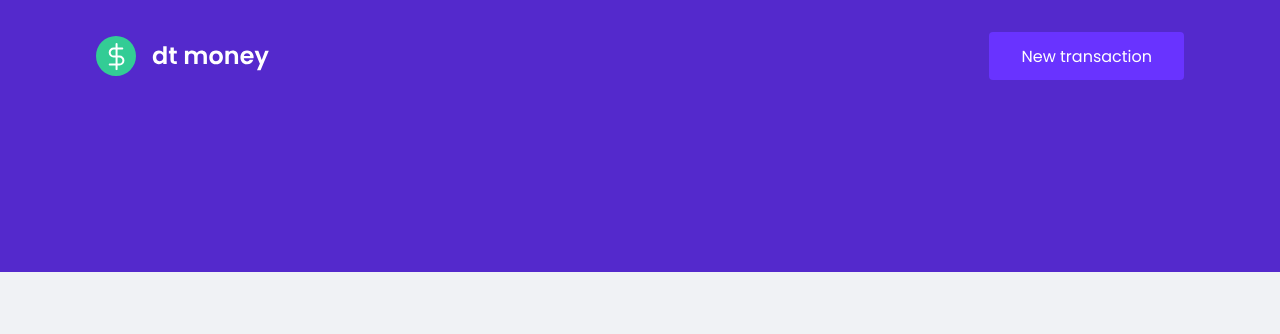
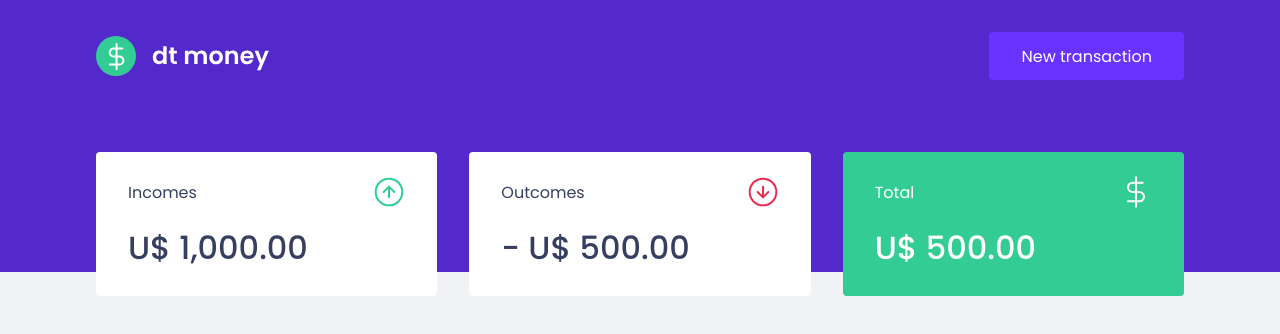
Before and after one commit to nandotomio/ignite-dt-money, a React (Create React App) app: page / in a window 1280 px wide. Shown: the top 334 px of the page. Built offline with nearby package versions, Linux system fonts and the light colour scheme.

Commit message:
feat: add Dashboard component

```diff
--- a/src/App.tsx
+++ b/src/App.tsx
@@ -1,10 +1,13 @@
+import { Dashboard } from './components/Dashboard';
 import { Header } from './components/Header';
+
 import { GlobalStyle } from './styles/global';
 
 export function App() {
   return (
     <>
       <Header />
+      <Dashboard />
       <GlobalStyle />
     </>
   );
--- /dev/null
+++ b/src/components/Dashboard/index.tsx
@@ -0,0 +1,10 @@
+import { Summary } from "../Summary";
+import { Container } from "./styles";
+
+export function Dashboard() {
+  return (
+    <Container>
+      <Summary />
+    </Container>
+  )
+}
--- /dev/null
+++ b/src/components/Dashboard/styles.ts
@@ -0,0 +1,7 @@
+import styled from "styled-components";
+
+export const Container = styled.main`
+  max-width: 1120px;
+  margin: 0 auto;
+  padding: 2.5rem 1rem;
+`
```
